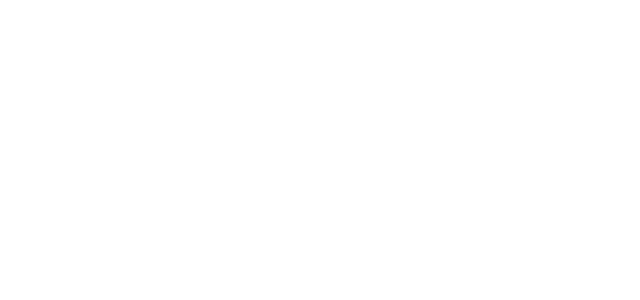
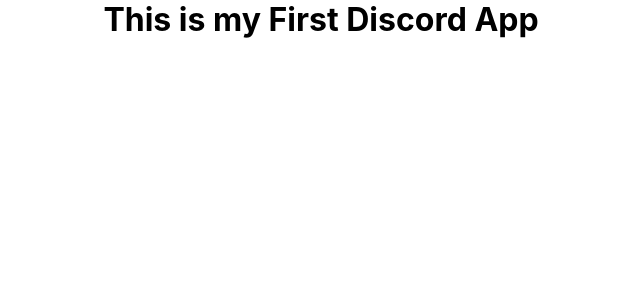
Before and after one commit to mshajid/DiscordSimpleClone, a React (Create React App) app: page / in a window 1280 px wide. Shown: the top 300 px of the page, without its empty margins (319-959 px from the left). Built offline with nearby package versions, Linux system fonts and the light colour scheme.

Commit message:
sample h1 tag

```diff
--- a/src/App.js
+++ b/src/App.js
@@ -5,6 +5,7 @@ import './App.css';
 function App() {
   return (
     <div className="App">
+      <h1>This is my First Discord App</h1>
 
     </div>
   );
```
